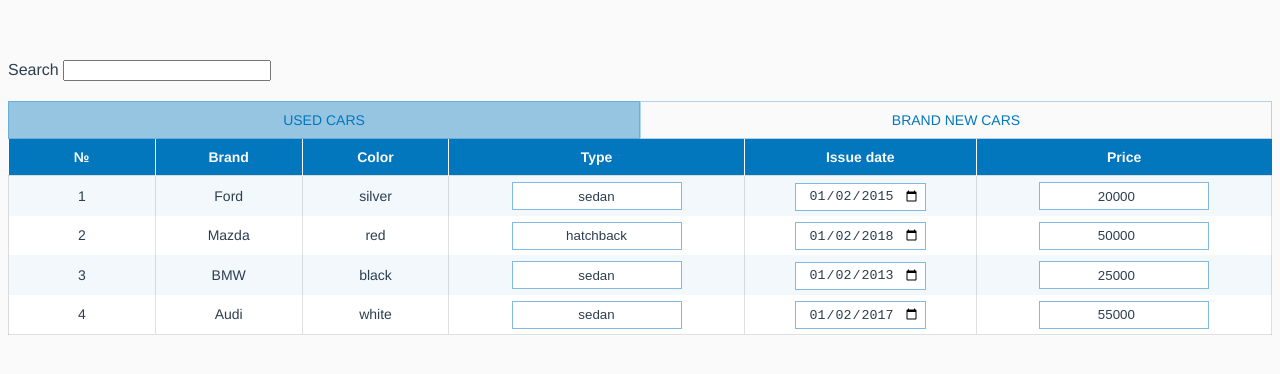
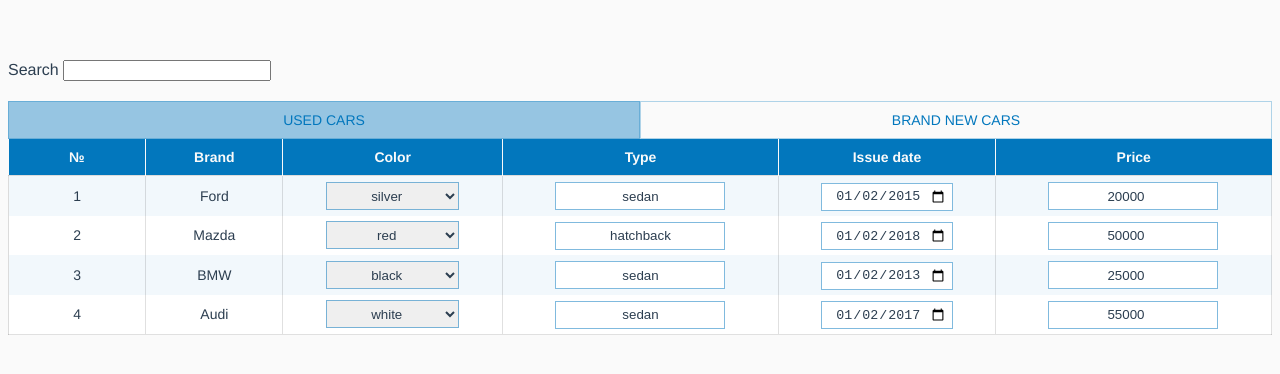
Before and after one commit to russian-stan/vue-flex-table, a Vue app: page / in a window 1280 px wide. Shown: the top 374 px of the page. Built offline with nearby package versions, Linux system fonts and the light colour scheme.

Commit message:
data select

```diff
--- a/src/App.vue
+++ b/src/App.vue
@@ -7,6 +7,7 @@
 
     <VFTable
      :tables="data.tables"
+     :selectsData="data.selects_data"
      :search="search"
      countable
      ordered
@@ -29,6 +30,15 @@ import VFTable from './components/VFTable.vue';
 export default class App extends Vue {
   search = '';
   data = {
+    selects_data: {
+      color: [
+        { text: 'red', id: '1' },
+        { text: 'black', id: '2' },
+        { text: 'silver', id: '3' },
+        { text: 'white', id: '4' },
+        { text: 'blue', id: '5' },
+      ],
+    },
     tables: [
       {
         label: 'Used cars',
@@ -42,6 +52,8 @@ export default class App extends Vue {
           {
             text: 'Color',
             row_key: 'color',
+            col_type: 'select',
+            sortable: true,
             order: 2,
           },
           {
--- a/src/components/VFTable.vue
+++ b/src/components/VFTable.vue
@@ -94,6 +94,19 @@
              v-model="row[key]"
             >
 
+            <select
+             v-else-if="findColType(key) === 'select'"
+             class="table-input table-input--select"
+             v-model="row[key]"
+            >
+              <option disabled value="">Choice an option</option>
+              <option
+               v-for="option in selectsData[key]"
+              >
+                {{option.text}}
+              </option>
+            </select>
+
             <input
              v-else-if="findColType(key) === 'date'"
              class="table-input table-input--date"
@@ -122,7 +135,7 @@
 
 <script lang="ts">
 import { Component, Prop, Vue } from 'vue-property-decorator';
-import { ColType, Header, Row, SortDir, VTable } from '@/types/tableTypes';
+import { ColType, Header, Row, SortDir, SelectsData, VTable } from '@/types/tableTypes';
 import { copyDeep } from '@/helpers/copyDeep';
 import draggable from 'vuedraggable';
 
@@ -136,12 +149,18 @@ export default class VFTable extends Vue {
     type: Array, default() {
       return [
         {
+          label: '',
           headers: [],
           rows: [],
         },
       ]
     },
   }) private readonly tables!: Array<VTable>;
+  @Prop({
+    type: Object, default() {
+      return []
+    },
+  }) private readonly selectsData!: SelectsData;
   @Prop({ type: String, default: '' }) private readonly search!: string;
   @Prop({ type: Boolean, default: false }) private readonly ordered!: boolean;
   @Prop({ type: Boolean, default: false }) private readonly countable!: boolean;
@@ -429,9 +448,17 @@ export default class VFTable extends Vue {
         outline: 2px solid #0277BD;
       }
 
-      &--number {}
-      &--ntext {}
-      &--date {}
+      &--number {
+      }
+
+      &--ntext {
+      }
+
+      &--date {
+      }
+
+      &--select {
+      }
     }
   }
 
```
Also changed, not shown: src/types/tableTypes.ts (+8 -1 lines).
